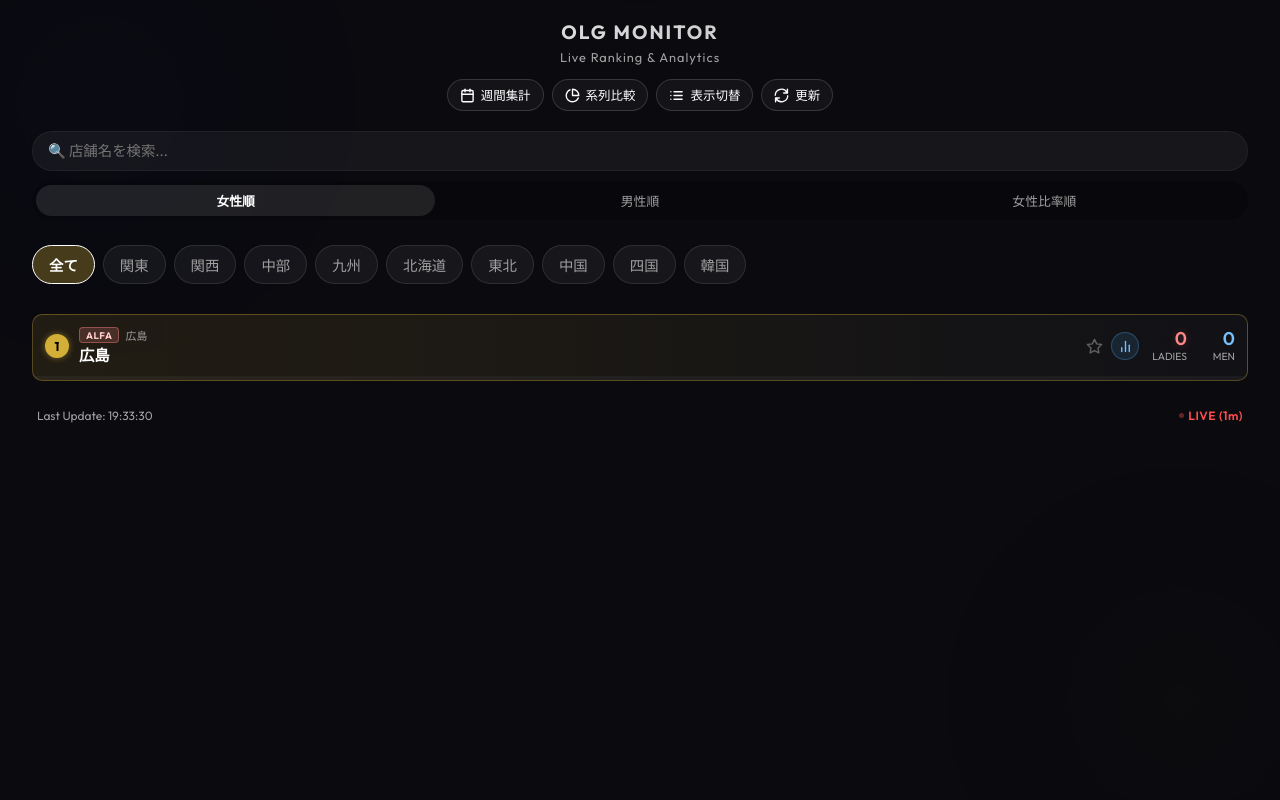
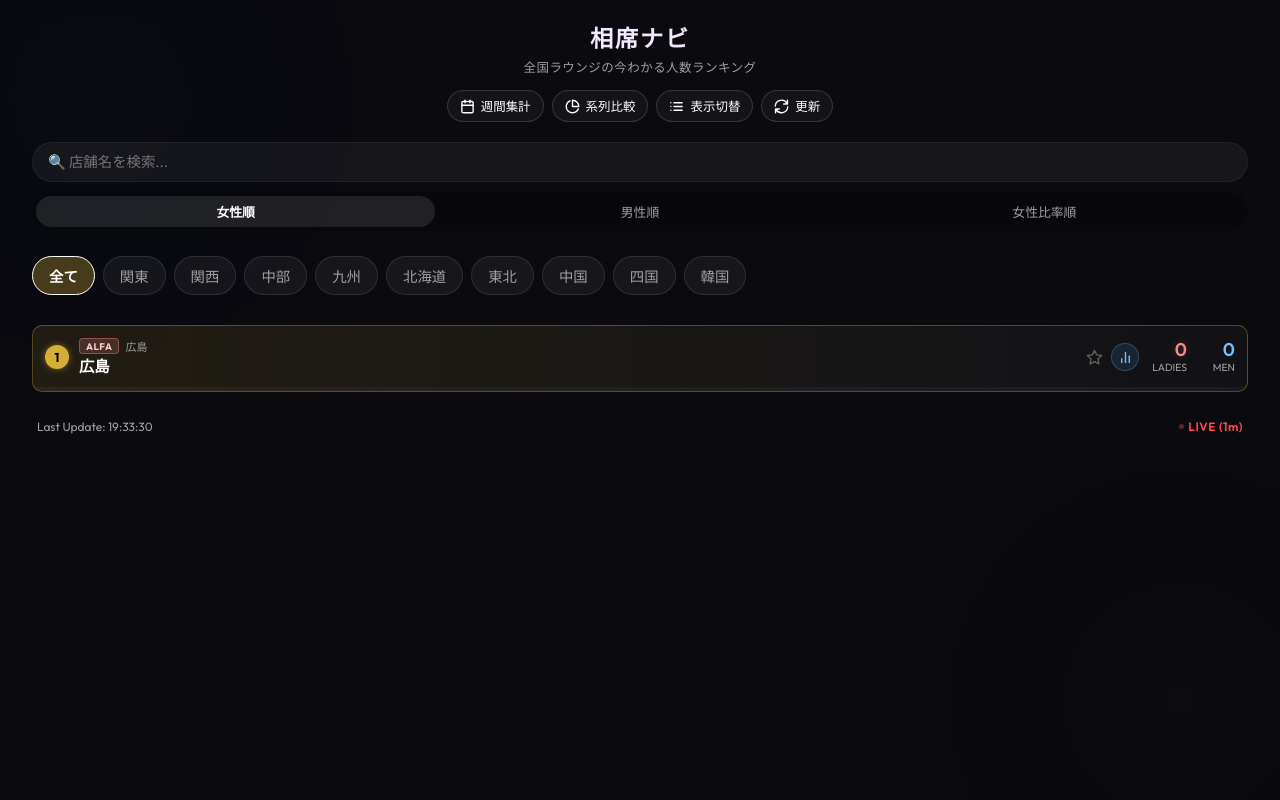
Before and after one commit to shinya141204-alt/lounge-monitor2, a Flask app: template templates/index.html in a window 1280 px wide. Run offline with Flask 3, Linux system fonts and the light colour scheme; the template is opened without the code that fills it, so the values that code supplies are empty.

Commit message:
UI: Rename app title to 相席ナビ (全国ラウンジの今わかる人数ランキング)

```diff
--- a/static/style.css
+++ b/static/style.css
@@ -83,22 +83,21 @@ header {
 }
 
 h1 {
-    font-weight: 700;
-    letter-spacing: 2px;
-    font-size: 1.2rem;
-    /* Smaller header */
+    font-weight: 800;
+    letter-spacing: 0.08em;
+    font-size: 1.45rem;
     margin: 0;
-    text-transform: uppercase;
-    background: linear-gradient(90deg, #fff, #aaa);
+    background: linear-gradient(90deg, #ffffff 0%, #f3e8ff 50%, #f9a8d4 100%);
     -webkit-background-clip: text;
     -webkit-text-fill-color: transparent;
 }
 
 .subtitle {
     color: var(--text-secondary);
-    font-size: 0.8rem;
-    margin-top: 5px;
-    letter-spacing: 1px;
+    font-size: 0.78rem;
+    margin-top: 4px;
+    letter-spacing: 0.04em;
+    font-weight: 500;
 }
 
 /* Header removed, styles deleted */
--- a/templates/index.html
+++ b/templates/index.html
@@ -4,7 +4,7 @@
 <head>
     <meta charset="UTF-8">
     <meta name="viewport" content="width=device-width, initial-scale=1.0, maximum-scale=1.0, user-scalable=no, viewport-fit=cover">
-    <title>OLG Monitor</title>
+    <title>相席ナビ｜全国ラウンジの今わかる人数ランキング</title>
 
     <!-- PWA Settings -->
     <link rel="manifest" href="/static/manifest.json">
@@ -12,6 +12,7 @@
     <link rel="apple-touch-icon" href="/static/icon.png">
     <meta name="apple-mobile-web-app-capable" content="yes">
     <meta name="apple-mobile-web-app-status-bar-style" content="black-translucent">
+    <meta name="apple-mobile-web-app-title" content="相席ナビ">
 
     <link rel="preconnect" href="https://fonts.googleapis.com">
     <link rel="preconnect" href="https://fonts.gstatic.com" crossorigin>
@@ -121,8 +122,8 @@
 
     <div class="container">
         <header>
-            <h1>OLG MONITOR</h1>
-            <p class="subtitle">Live Ranking & Analytics</p>
+            <h1>相席ナビ</h1>
+            <p class="subtitle">全国ラウンジの今わかる人数ランキング</p>
             <div class="header-controls">
                 <button id="report-btn" class="header-btn labeled-btn" onclick="openReportModal()" title="週間レポート">
                     <svg xmlns="http://www.w3.org/2000/svg" width="15" height="15" viewBox="0 0 24 24" fill="none" stroke="currentColor" stroke-width="2.2" stroke-linecap="round" stroke-linejoin="round">
```
Also changed, not shown: static/manifest.json.
